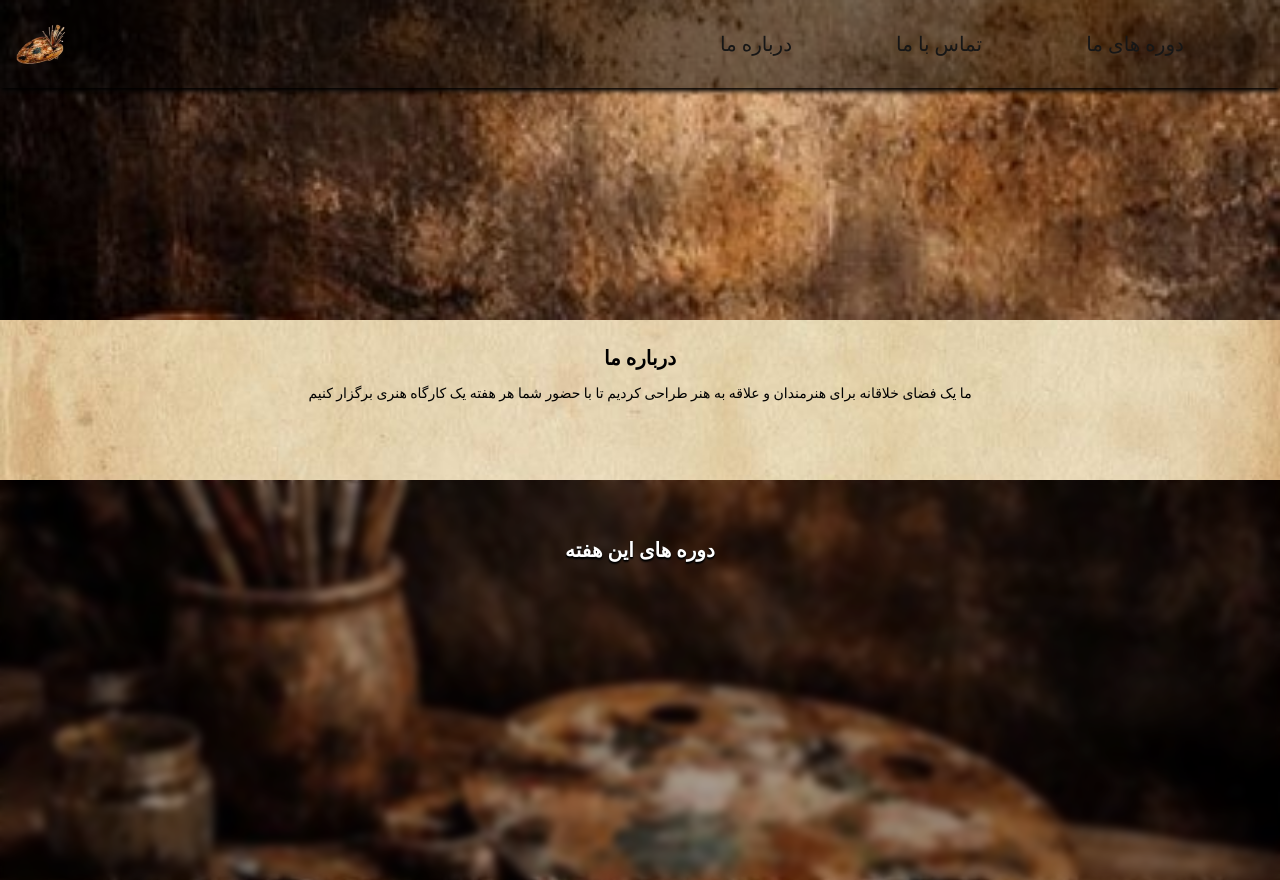
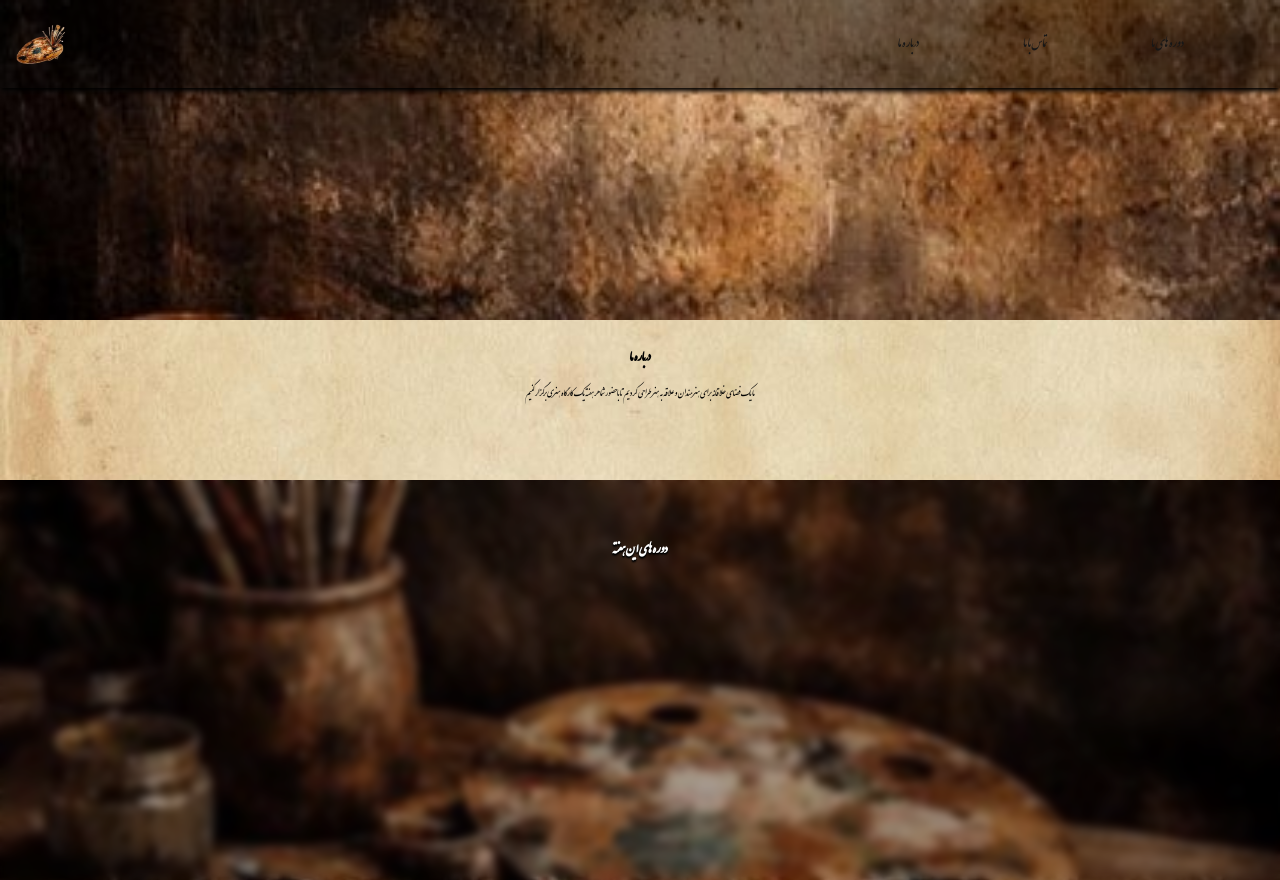
Before and after one commit to parsa-ardalan/art-workshop, a Next.js app: page / in a window 1280 px wide. Built offline with nearby package versions, Linux system fonts and the light colour scheme.

Commit message:
font type changes. also some refines in css

```diff
--- a/styles/globals.css
+++ b/styles/globals.css
@@ -54,6 +54,10 @@ body {
 }
 
 @font-face {
-  font-family: 'IranNastaliq', serif;
-  src: url('/fonts/IranNastaliq.ttf') format('truetype');
+  font-family: 'IranNastaliq';
+  src: url('/fonts/IranNastaliq.woff2') format('woff2'),
+    url('/fonts/IranNastaliq.woff') format('woff'),
+    url('/fonts/IranNastaliq.ttf') format('truetype');
+  font-weight: normal;
+  font-style: normal;
 }
```
Also changed, not shown: public/fonts/IranNastaliq.ttf (deleted), public/fonts/IranNastaliq.woff2 (added).
